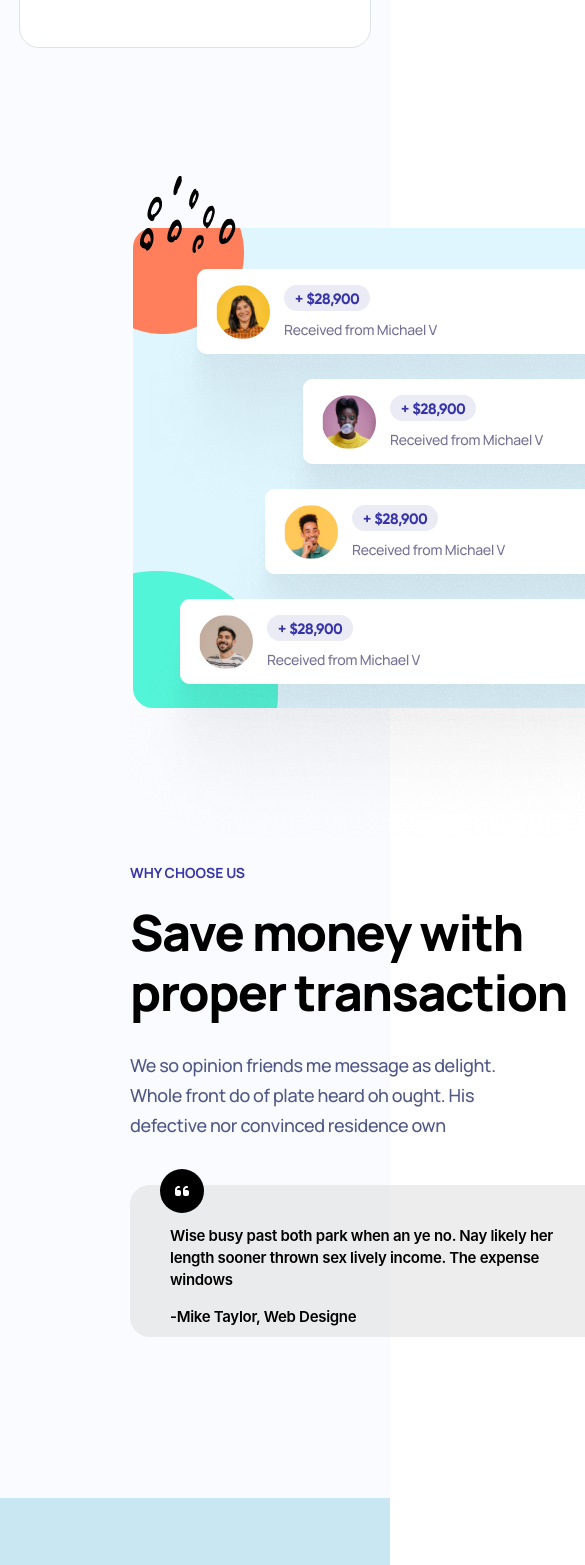
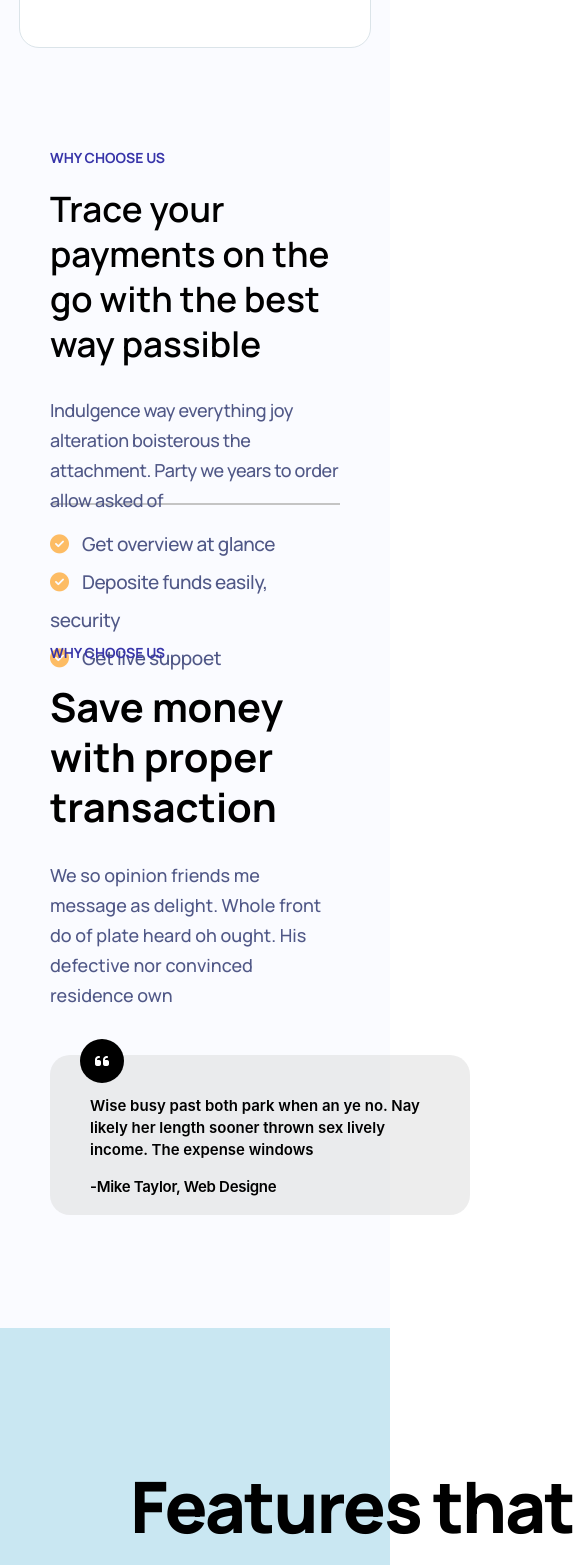
Before and after one commit to AakritiKhatiwada/webo_frontend_Aakriti-Khatiwada_test, a React (Create React App) app in the folder webo_frontend/: page / in a window 390 px wide. Shown: the part 3783-5348 px from the top of the page, 585 px wide, since content can reach past the window. Built offline with nearby package versions, Linux system fonts and the light colour scheme.

Commit message:
Why choose us section responsive

```diff
--- a/webo_frontend/src/components/CSS/features.css
+++ b/webo_frontend/src/components/CSS/features.css
@@ -1,6 +1,6 @@
 .features{
     background-color: #C9E7F2;
-    height: 833px;
+    height: 100%;
     width: 100vw;
 }
 .main-feature{
--- a/webo_frontend/src/components/CSS/whychooseus.css
+++ b/webo_frontend/src/components/CSS/whychooseus.css
@@ -1,5 +1,5 @@
 .whychooseus{
-    height: 1350px;
+    height: 100%;
     width: 100vw;
     background: #FAFBFF;
 
@@ -8,7 +8,8 @@
     display: flex;
     justify-content: space-between;
     position: relative;
-    padding: 80px 100px;
+    padding: 0px 100px;
+    padding-top: 50px;
     height: 550px;
 }
 .choose-image{
@@ -20,7 +21,7 @@
 
 
 .information-section{
-    width: 490px;
+    width: 100%;
     height: 469px;
 }
 .info-top{
@@ -32,11 +33,11 @@
     color: #3734A9;
 }
 .info-bold{
+    width: 91%;
     font-family: 'Manrope';
     font-weight: 800;
     font-size: 50px;
     line-height: 60px;
-    letter-spacing: -0.03em;
     color: #000000;
     margin-top: 20px;
 }
@@ -77,12 +78,12 @@
     justify-content: space-between;
     position: relative;
     padding: 0px 130px;
-    height: 0;
+    height: 100%;
 }
 .save-money-left{
     padding-top: 165px;
-    width:479px;
-    height: 310px;
+    width:100%;
+    height: 100%;
 }
 .save-money-top{
     font-family: 'Manrope';
@@ -97,34 +98,35 @@
     font-weight: 800;
     font-size: 50px;
     line-height: 60px;
-    letter-spacing: -0.03em;
     color: #000000;
     margin-top: 20px;
 }
 .save-money-bottom{
     font-family: 'Manrope';
     font-weight: 500;
-    width: 390px;
+    width: 480px;
     font-size: 18px;
     line-height: 30px;
-    letter-spacing: -0.02em;
     color: #505887;
     margin-top:28px;
     margin-bottom: 45px;
 }
 .payment-info{
     position: relative;
+    width: 100%;
+    display: flex;
 }
 .box-content-info{
     position: relative;
     z-index: 10;
     padding: 40px 40px;
+    width: 100%;
 }
 .payment-info-left{
     position: absolute;
     background: #C4C4C4;
-    width: 490px;
-    height: 152px;
+    width: 420px;
+    height: 160px;
     opacity: 0.3;
     border-radius: 20px;
 }
@@ -135,8 +137,7 @@
     font-weight: 600;
     font-size: 15px;
     line-height: 22px;
-    letter-spacing: -0.02em;
-    width: 426px;
+    width: 350px;
     margin-bottom: 15px;
 }
 .author-name{
@@ -162,3 +163,112 @@
     left: 30px;
     top: -16px;
 }
+
+
+
+@media screen and (max-width: 1008px) {
+    .choose-img{
+        display: none;
+    }
+    .choose-image{
+        display: none;
+    }
+    .save-money-right{
+        display: none;
+    }
+    .chooseus{
+        height: 420px;
+    }
+    .save-money{
+        padding: 0px 110px;
+        padding-bottom: 90px;
+    }
+
+
+}
+
+@media screen and (max-width: 1270px) {
+    .choose-img{
+        display: none;
+    }
+    .choose-image{
+        display: none;
+    }
+    .save-money-right{
+        display: none;
+    }
+    .chooseus{
+        height: 420px;
+    }
+    .save-money{
+        padding: 0px 110px;
+        padding-bottom: 90px;
+    }
+}
+
+@media screen and (max-width: 764px) {
+    .info-bold{
+        font-weight: 700;
+        font-size: 40px;
+        line-height: 50px;
+        width: 100%;
+    }
+    .info-bottom{
+        width: 100%;
+        margin-bottom: 20px;
+    }
+    .save-money-bold{
+        font-weight: 700;
+        font-size: 40px;
+        line-height: 50px;
+    }
+    .save-money-bottom{
+        width: 100%;
+    }
+    .chooseus{
+        padding: 0px 50px;
+        height: 330px;
+    }
+    .save-money{
+        padding: 0px 50px;
+        padding-bottom: 90px;
+    }
+
+}
+
+@media screen and (max-width: 640px) {
+    .info-bold{
+        font-weight: 600;
+        font-size: 35px;
+        line-height: 45px;
+        width: 100%;
+    }
+    .info-bottom{
+        height: 110px;
+    }
+}
+
+/* @media screen and (max-width: 1008px) {
+
+    .choose-img{
+        display: none;
+    }
+    .choose-image{
+        display: none;
+    }
+    .choose-img .main-image{
+        width:auto;
+    }
+    .chooseus{
+        height: 400px;
+    }
+    .save-money-right{
+        display: none;
+    }
+    .save-money{
+        padding-bottom: 400px;
+
+    }
+
+
+} */
--- a/webo_frontend/src/components/whychooseus.js
+++ b/webo_frontend/src/components/whychooseus.js
@@ -8,11 +8,11 @@ const Whychooseus = () => {
   return (
     <div className='whychooseus'>
         <div className='chooseus'>
-            <div>
+            <div className='choose-img'>
                 <img  classsName='main-image' src={information} />
             </div>
             <div className='choose-image'>
-                <img  classsName='corner-img' src={choose} />
+                <img classsName='corner-img' src={choose} />
             </div>
 
             <div className='information-section'>
```
